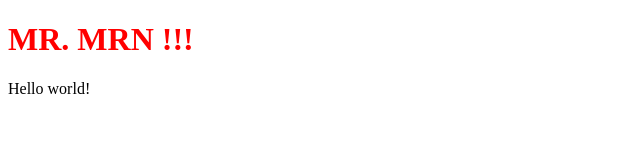
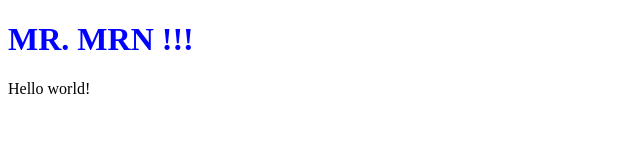
Before and after one commit to mrRasoul/1stTest_CS, a plain HTML site: page index2.html in a window 1280 px wide. Shown: the whole page, without its empty margins (0-640 px from the left). Drawn offline with Linux system fonts and the light colour scheme.

Commit message:
blue
blue is better

```diff
--- a/index2.html
+++ b/index2.html
@@ -7,7 +7,7 @@
     <title>Document</title>
 </head>
 <body>
-   <h1 style="color: red"> MR. MRN !!!</h1>
+   <h1 style="color: blue"> MR. MRN !!!</h1>
     <p> Hello world!</p>
 </body>
 </html>
```
